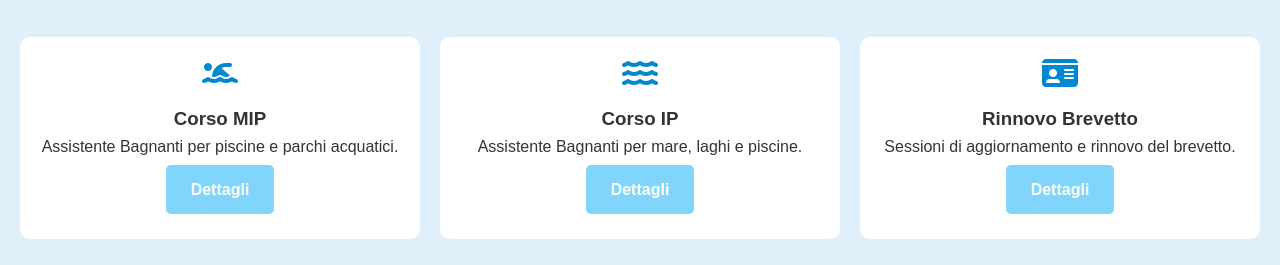
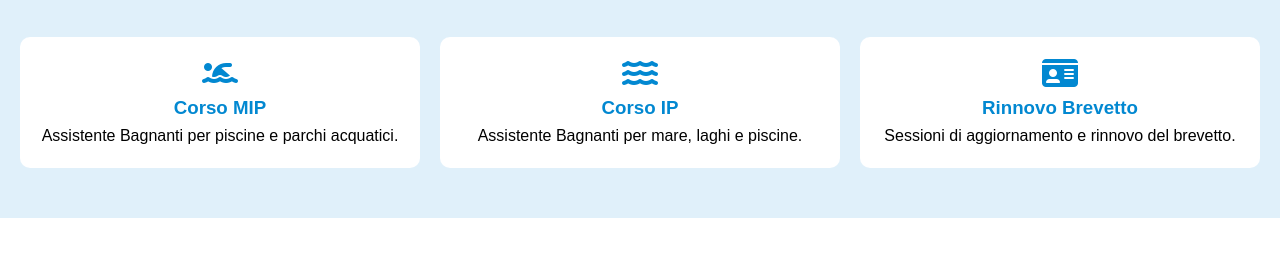
Before and after one commit to AlissCava/salvamento, a plain HTML site: page index.html in a window 1280 px wide. Shown: the part 673-938 px from the top of the page. Drawn offline with Linux system fonts and the light colour scheme.

Commit message:
modifiche card corsi

```diff
--- a/index.html
+++ b/index.html
@@ -53,41 +53,35 @@ e contatti diretti (telefono e mail). Il layout è centrato e usa una hero image
 Elenco dei corsi offerti. Ogni corso è rappresentato da una "card" con icona, titolo,
 breve descrizione e pulsante "Dettagli" che rimanda alla sezione dei dettagli.
 -->
+<!-- Corsi Section -->
 <section class="courses" id="corsi">
-
-    <!-- Titolo sezione -->
     <h2>I Nostri Corsi</h2>
-
-    <!-- Lista corsi -->
     <div class="course-list">
 
         <!-- Corso MIP -->
-        <div class="course-item">
+        <a href="#corso-mip" class="course-item" aria-label="Dettagli Corso MIP – Assistente Bagnanti">
             <i class="fas fa-swimmer fa-2x icon-animate"></i>
             <h3>Corso MIP</h3>
             <p>Assistente Bagnanti per piscine e parchi acquatici.</p>
-            <a href="#corso-mip" class="btn-secondary">Dettagli</a>
-        </div>
+        </a>
 
         <!-- Corso IP -->
-        <div class="course-item">
+        <a href="#corso-ip" class="course-item" aria-label="Dettagli Corso IP – Assistente Bagnanti Acque Interne">
             <i class="fas fa-water fa-2x icon-animate"></i>
             <h3>Corso IP</h3>
             <p>Assistente Bagnanti per mare, laghi e piscine.</p>
-            <a href="#corso-ip" class="btn-secondary">Dettagli</a>
-        </div>
+        </a>
 
         <!-- Rinnovo Brevetto -->
-        <div class="course-item">
+        <a href="#rinnovo-brevetto" class="course-item" aria-label="Dettagli Rinnovo Brevetto Assistente Bagnanti">
             <i class="fas fa-id-card fa-2x icon-animate"></i>
             <h3>Rinnovo Brevetto</h3>
             <p>Sessioni di aggiornamento e rinnovo del brevetto.</p>
-            <a href="#rinnovo-brevetto" class="btn-secondary">Dettagli</a>
-        </div>
+        </a>
 
     </div>
+</section>
 
-</section>
 
 
 <!--
--- a/style.css
+++ b/style.css
@@ -157,6 +157,8 @@ h2 {
     padding: 20px; /* spazio interno */
     text-align: center; /* testo centrato */
     transition: transform 0.3s ease, box-shadow 0.3s ease; /* animazione hover */
+    color: black; /* testo nero */
+    text-decoration: none; /* rimuove sottolineature */
 }
 
 .course-item:hover {
@@ -164,14 +166,19 @@ h2 {
     box-shadow: 0 8px 15px rgba(0,0,0,0.15); /* ombra al passaggio */
 }
 
-.course-item i {
-    color: #0288d1; /* colore icona blu */
-    margin-bottom: 15px; /* margine sotto icona */
+.course-item i, .course-item h3 {
+    color: #0288d1; /* colore blu */
+    margin-bottom: 1 rem; /* margine sotto icona */
     transition: transform 0.3s ease; /* animazione hover */
 }
 
 .icon-animate:hover {
     transform: rotate(15deg); /* rotazione icona */
+}
+
+.course-item p {
+    color: black; /* testi sempre neri */
+    text-decoration: none; /* nessuna sottolineatura */
 }
 
 /*================================================================================
```
